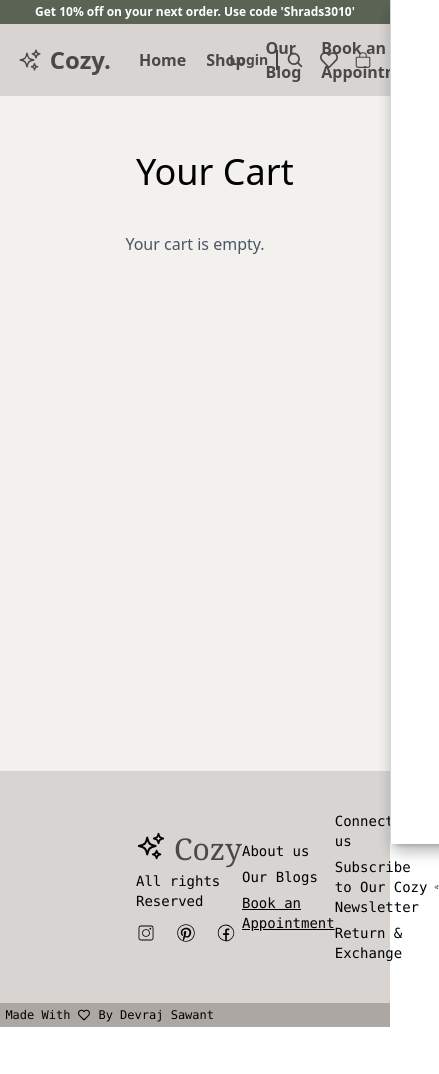
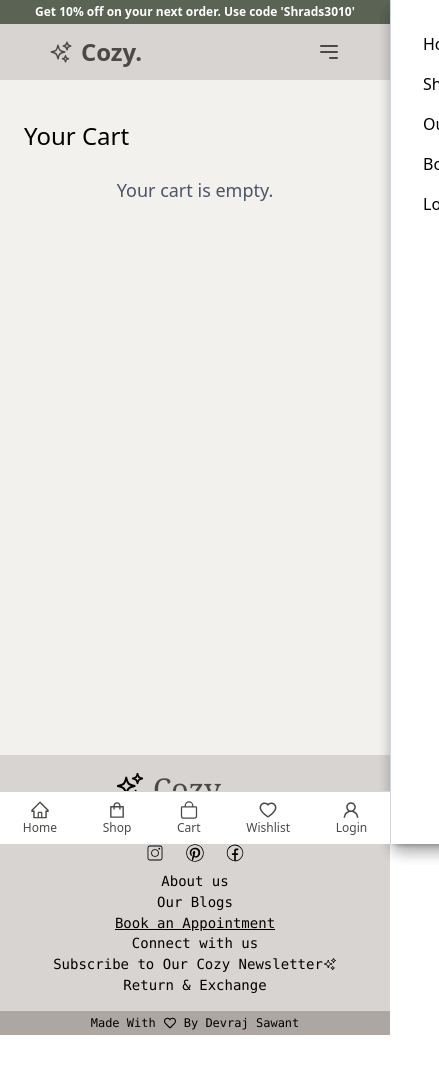
Before and after one commit to devrajsawant/cozy, a Next.js app: page /cart in a window 390 px wide. Shown: the top 1074 px of the page, 439 px wide, since content can reach past the window. Before the commit the page ends 1027 px from the top, so only its background shows below. Built offline with nearby package versions, Linux system fonts and the light colour scheme.

Commit message:
third commit

```diff
--- a/app/account/page.js
+++ b/app/account/page.js
@@ -191,6 +191,7 @@ export default function Account() {
                             alt={item.name}
                             className="w-12 h-12 object-cover"
                           />
+                          <div className="flex flex-col md:flex-row md:justify-between w-full">
                           <div className="flex-1">
                             <h4 className="truncate">{item.name}</h4>
                             <p className="text-gray-600">
@@ -198,9 +199,10 @@ export default function Account() {
                               {item.selectedQuantity}
                             </p>
                           </div>
-                          <span>
+                          <div>
                             ₹{(item.price * item.selectedQuantity) }
-                          </span>
+                          </div>
+                          </div>
                         </div>
                       ))}
                     </div>
--- a/app/cart/page.js
+++ b/app/cart/page.js
@@ -93,19 +93,19 @@ export default function Cart() {
   };
 
   return (
-    <div className="px-24 mx-auto p-4 min-h-[80vh] bg-[#F2F1ED]">
-      <h2 className="text-4xl my-10 ms-10 font-thin">Your Cart</h2>
+    <div className="px-4 md:px-24 mx-auto p-4 min-h-[80vh] bg-[#F2F1ED]">
+    <h2 className="text-2xl md:text-4xl my-6 md:my-10 ms-2 md:ms-10 font-thin">Your Cart</h2>
 
     {cartItems.length > 0 ? (
-        <div className="space-y-6 flex justify-around">
-          <div className="w-[50vw]">
+      <div className="space-y-6 flex flex-col md:flex-row justify-around">
+        {/* Cart Items Section */}
+        <div className="w-full md:w-[55%]">
           {cartItems.map((item) => (
             <div
               key={item.id}
-                className="flex items-center justify-between border-b py-4"
+              className="flex flex-col sm:flex-row items-start sm:items-center justify-between border-b py-4 gap-4"
             >
-                {/* Product Info */}
-                <div className="flex gap-5 w-[25vw]">
+              <div className="flex gap-4 w-full sm:w-[60%] items-center">
                 <button
                   className="text-gray-800 text-sm"
                   onClick={() => removeFromCart(item.id)}
@@ -114,92 +114,76 @@ export default function Cart() {
                 </button>
                 <Link
                   href={`/product/${item.id}`}
-                    passHref
-                    className="flex gap-5"
+                  className="flex gap-3 w-full items-center"
                 >
                   <img
                     src={item.image}
                     alt={item.name}
-                      className="w-18 h-18 object-cover"
+                    className="w-16 h-16 object-cover"
                   />
-                    <div className="w-[14vw]">
-                      <h3 className="text-lg font-serif font-thin truncate">
-                        {item.name}
-                      </h3>
-                      <p className="text-gray-600 font-mono">
-                        ₹{item.price.toFixed(2)}
-                      </p>
+                  <div className="w-full">
+                    <h3 className="text-md font-serif font-thin truncate">{item.name}</h3>
+                    <p className="text-gray-600 font-mono">₹{item.price.toFixed(2)}</p>
                   </div>
                 </Link>
               </div>
 
-                {/* Shipping Cost */}
-                <div className="w-[6vw] text-center mx-5 text-xs">
+              {/* Shipping & Quantity */}
+              <div className="flex flex-col sm:flex-row items-center gap-3 w-full sm:w-[40%] justify-between">
+                <div className="text-center text-xs text-gray-700">
                   {item.price > 1000
                     ? ""
-                    : `Shipping Cost:  ₹ ${(item.price * 0.12).toFixed(2)}`}
+                    : `Shipping: ₹ ${(item.price * 0.12).toFixed(2)}`}
                 </div>
-
-                {/* Quantity Controls */}
-                <div className="flex items-center h-fit gap-2 border w-[10vw] justify-center mx-2 ">
+                <div className="flex items-center border px-3 py-1 text-sm">
+                  <button onClick={() => decreaseQuantity(item.id)}>-</button>
+                  <span className="px-3">{item.selectedQuantity}</span>
                   <button
-                    className="px-2"
-                    onClick={() => decreaseQuantity(item.id)}
-                  >
-                    -
-                  </button>
-                  <span className="px-4">{item.selectedQuantity}</span>
-                  <button
-                    className={`px-2 ${
-                      item.selectedQuantity >= item.quantity
-                        ? "text-gray-400"
-                        : ""
-                    }`}
                     onClick={() => increaseQuantity(item.id)}
                     disabled={item.selectedQuantity >= item.quantity}
+                    className={`${
+                      item.selectedQuantity >= item.quantity ? "text-gray-400" : ""
+                    }`}
                   >
                     +
                   </button>
                 </div>
-
-                {/* Item Total Price */}
-                <div className="w-[10vw] text-right">
-                  ₹ {item.price * item.selectedQuantity}
-                  <span className="text-xs">.00/-</span>
+                <div className="text-right font-medium">
+                  ₹ {item.price * item.selectedQuantity}.00/-
+                </div>
               </div>
             </div>
           ))}
         </div>
 
         {/* Summary Section */}
-          <div className="w-[30vw] border-s ps-5">
-            <div className="text-3xl font-thin border-b border-[#4A4946] pb-4">
+        <div className="w-full md:w-[35%] border-t md:border-t-0 md:border-s md:ps-5 pt-5 md:pt-0">
+          <div className="text-2xl md:text-3xl font-thin border-b border-[#4A4946] pb-4 mb-2">
             Cart Total
           </div>
-            <div className="pt-2 flex justify-between text-md text-[#4A4946]">
+
+          <div className="flex justify-between text-sm md:text-md text-[#4A4946] py-1">
             <span>Shipping Charges:</span>
             <span>₹ {totalShipping.toFixed(2)}</span>
           </div>
-
-            <div className="pt-2 flex justify-between text-md text-[#4A4946]">
-              <span>Subtotal</span>
+          <div className="flex justify-between text-sm md:text-md text-[#4A4946] py-1">
+            <span>Subtotal:</span>
             <span>₹ {subtotal.toFixed(2)}</span>
           </div>
 
-            {/* Coupon Section */}
-            <div className="pt-5 pb-2 mt-5 border-t">
-              <div className="text-sm text-[#32312f] pb-2">
-                Have a coupon code? Enter your code:
-              </div>
-              <div className="flex w-full">
+          {/* Coupon Code */}
+          <div className="pt-4 pb-2 mt-4 border-t">
+            <div className="text-sm pb-2">Have a coupon code?</div>
+            <div className="flex flex-col sm:flex-row gap-2">
               <input
                 type="text"
-                  className="border w-full p-2 text-sm text-thin"
+                className="border p-2 text-sm flex-1"
                 value={couponCode}
                 onChange={(e) => setCouponCode(e.target.value)}
+                placeholder="Enter code"
               />
               <button
-                  className="px-10 bg-[#55534d] text-white py-1 text-lg"
+                className="bg-[#55534d] text-white px-4 py-2 text-sm"
                 onClick={applyCoupon}
               >
                 Apply
@@ -218,13 +202,13 @@ export default function Cart() {
             )}
           </div>
 
-            <div className="py-4 mt-1 flex justify-between font-thin border-t text-xl">
+          <div className="py-4 mt-1 flex justify-between font-thin border-t text-lg md:text-xl">
             <span>Total:</span>
             <span>₹ {Math.ceil(discountedTotal + totalShipping)}.00</span>
           </div>
 
           <button
-              className="w-full bg-[#55534d] text-white py-2 text-lg"
+            className="w-full bg-[#55534d] text-white py-2 text-lg mt-2"
             onClick={() => {
               const checkoutData = {
                 cartItems,
@@ -236,7 +220,7 @@ export default function Cart() {
                 "checkoutdata",
                 JSON.stringify(checkoutData)
               );
-                window.location.href = "/checkout"; // Redirect
+              window.location.href = "/checkout";
             }}
           >
             Checkout
@@ -247,8 +231,9 @@ export default function Cart() {
         </div>
       </div>
     ) : (
-        <p className="text-center text-gray-600">Your cart is empty.</p>
+      <p className="text-center text-gray-600 text-lg">Your cart is empty.</p>
     )}
   </div>
+
   );
 }
--- a/app/layout.js
+++ b/app/layout.js
@@ -5,6 +5,8 @@ import "./globals.css";
 import { IoSearch, IoBagOutline, IoClose } from "react-icons/io5";
 import { FaRegHeart } from "react-icons/fa";
 import { HiOutlineSparkles } from "react-icons/hi2";
+import { HiOutlineMenuAlt3 } from "react-icons/hi";
+
 import { CiInstagram, CiFacebook } from "react-icons/ci";
 import { AiOutlinePinterest } from "react-icons/ai";
 import Link from "next/link";
@@ -12,9 +14,17 @@ import toast, { Toaster } from "react-hot-toast";
 import SearchPanel from "./search";
 import { sendPasswordResetEmail } from "firebase/auth";
 import { auth } from "./firebase";
-import { createUserWithEmailAndPassword, updateProfile , signInWithEmailAndPassword } from "firebase/auth";
-
-
+import {
+  createUserWithEmailAndPassword,
+  updateProfile,
+  signInWithEmailAndPassword,
+} from "firebase/auth";
+import {
+  AiOutlineHome,
+  AiOutlineShopping,
+  AiOutlineHeart,
+  AiOutlineUser,
+} from "react-icons/ai";
 
 export default function RootLayout({ children }) {
   const router = useRouter();
@@ -37,8 +47,7 @@ export default function RootLayout({ children }) {
   const [isForgotPassword, setIsForgotPassword] = useState(false);
   const [resetEmail, setResetEmail] = useState("");
   const [resetMessage, setResetMessage] = useState("");
-
-
+  const [showMobileMenu, setShowMobileMenu] = useState(false);
 
   const updateCartCount = () => {
     const cartData = JSON.parse(localStorage.getItem("cartData")) || [];
@@ -88,12 +97,13 @@ const [resetMessage, setResetMessage] = useState("");
     cart.push(item);
     toast.success("Added to cart");
     localStorage.setItem("cartData", JSON.stringify(cart));
-    window.dispatchEvent(new CustomEvent("cartUpdated", { detail: cart.length }));
+    window.dispatchEvent(
+      new CustomEvent("cartUpdated", { detail: cart.length })
+    );
 
     // Remove from wishlist after adding to cart
     removeFromWishlist(item.id);
   };
-
 
   // Check for token on mount
   useEffect(() => {
@@ -122,7 +132,11 @@ const [resetMessage, setResetMessage] = useState("");
     }
 
     try {
-      const userCredential = await createUserWithEmailAndPassword(auth, formData.email, formData.password);
+      const userCredential = await createUserWithEmailAndPassword(
+        auth,
+        formData.email,
+        formData.password
+      );
       const user = userCredential.user;
 
       await updateProfile(user, {
@@ -141,7 +155,6 @@ const [resetMessage, setResetMessage] = useState("");
         password: "",
         confirmPassword: "",
       });
-
     } catch (error) {
       toast.error("Registration failed: " + error.message);
     }
@@ -150,20 +163,23 @@ const [resetMessage, setResetMessage] = useState("");
   // Login: Check credentials and set user token
   const handleLogin = async () => {
     try {
-      const userCredential = await signInWithEmailAndPassword(auth, formData.email, formData.password);
+      const userCredential = await signInWithEmailAndPassword(
+        auth,
+        formData.email,
+        formData.password
+      );
       const user = userCredential.user;
 
       toast.success("Login successful!");
 
       // Store Firebase UID as the user token
-      localStorage.setItem("userToken", 'LoggedIn');
+      localStorage.setItem("userToken", "LoggedIn");
 
       setIsLoggedIn(true);
       setShowLoginPanel(false);
 
       // Clear sensitive login fields
       setFormData({ ...formData, email: "", password: "" });
-
     } catch (error) {
       toast.error("Login failed: " + error.message);
     }
@@ -181,7 +197,7 @@ const [resetMessage, setResetMessage] = useState("");
   };
 
   return (
-    <html lang="en">
+    <html lang="en" className="">
       <body cz-shortcut-listen="false">
         <Toaster />
         <header>
@@ -190,33 +206,40 @@ const [resetMessage, setResetMessage] = useState("");
               Get 10% off on your next order. Use code 'Shrads3010'
             </div>
             <div className="flex justify-around bg-[#D7D4D2] py-3 relative">
-              <div className="flex w-[45%] gap-5 items-center">
+              <div className="flex md:w-[35%] items-center justify-between">
                 <div className="text-2xl text-[#4A4946] font-bold flex gap-2 px-2 items-center">
                   <HiOutlineSparkles />
                   Cozy.
                 </div>
+
                 <Link href={"/"}>
                   {" "}
-                  <div className="text-[#4A4946] font-semibold">Home</div>
+                  <div className="text-[#4A4946] font-semibold hidden md:block">
+                    Home
+                  </div>
                 </Link>
                 <Link href={"/shop"}>
                   {" "}
-                  <div className="text-[#4A4946] font-semibold">Shop</div>
+                  <div className="text-[#4A4946] font-semibold hidden md:block">
+                    Shop
+                  </div>
                 </Link>
                 <Link href={"/blog"}>
                   {" "}
-                  <div className="text-[#4A4946] font-semibold">Our Blog</div>
+                  <div className="text-[#4A4946] font-semibold hidden md:block">
+                    Our Blog
+                  </div>
                 </Link>
                 <Link href={"/appointment"}>
                   {" "}
-                  <div className="text-[#4A4946] font-semibold">
+                  <div className="text-[#4A4946] font-semibold hidden md:block">
                     Book an Appointment
                   </div>
                 </Link>
               </div>
-              <div className="flex w-[45%] justify-end items-center">
+              <div className="flex md:w-[45%] w-[30%] justify-end items-center ">
                 <div
-                  className="text-[#4A4946] text-sm font-semibold border-e-2 border-[#43423f] px-2 cursor-pointer"
+                  className="text-[#4A4946] text-sm font-semibold border-e-2 border-[#43423f] px-2 cursor-pointer hidden md:block"
                   onClick={() => {
                     if (!isLoggedIn) {
                       setShowLoginPanel(true);
@@ -231,18 +254,18 @@ const [resetMessage, setResetMessage] = useState("");
                 </div>
 
                 <div
-                  className="text-[#4A4946] text-lg font-bold px-2"
+                  className="text-[#4A4946] text-lg font-bold px-2 hidden md:block"
                   onClick={() => setShowSearchPanel(true)}
                 >
                   <IoSearch />
                 </div>
                 <div
-                  className="text-[#4A4946] text-lg font-bold px-2"
+                  className="text-[#4A4946] text-lg font-bold px-2 hidden md:block"
                   onClick={() => setShowWishlistPanel(true)}
                 >
                   <FaRegHeart />
                 </div>
-                <div className="relative text-[#4A4946] text-lg font-bold px-2">
+                <div className="relative text-[#4A4946] text-lg font-bold px-2 hidden md:block">
                   <Link href={"/cart"}>
                     <IoBagOutline />
                     {cartCount > 0 && (
@@ -251,6 +274,13 @@ const [resetMessage, setResetMessage] = useState("");
                       </span>
                     )}
                   </Link>
+                </div>
+
+                <div
+                  className="md:hidden px-2"
+                  onClick={() => setShowMobileMenu(true)}
+                >
+                  <HiOutlineMenuAlt3 className="text-2xl text-[#4A4946]" />
                 </div>
               </div>
             </div>
@@ -265,6 +295,14 @@ const [resetMessage, setResetMessage] = useState("");
             className="fixed inset-0 bg-black/30 z-40 opacity-100 transition-opacity duration-500"
             onClick={() => setShowLoginPanel(false)}
           />
+        )}
+
+        {showMobileMenu && (
+          <div
+            id="search-overlay"
+            className="fixed inset-0 bg-black/30 bg-opacity-50 transition-opacity duration-300"
+            onClick={() => setShowMobileMenu(false)}
+          ></div>
         )}
 
         {/* LOGIN / REGISTER PANEL */}
@@ -283,7 +321,11 @@ const [resetMessage, setResetMessage] = useState("");
 
           {/* Panel Heading */}
           <h2 className="text-3xl font-semibold text-[#4A4946] mb-6 text-center">
-    {isForgotPassword ? "Reset Password" : isRegister ? "Create Account" : "Welcome Back"}
+            {isForgotPassword
+              ? "Reset Password"
+              : isRegister
+              ? "Create Account"
+              : "Welcome Back"}
           </h2>
 
           {isForgotPassword ? (
@@ -306,7 +348,9 @@ const [resetMessage, setResetMessage] = useState("");
               >
                 Send Reset Link
               </button>
-      {resetMessage && <p className="text-sm text-gray-600 mt-2">{resetMessage}</p>}
+              {resetMessage && (
+                <p className="text-sm text-gray-600 mt-2">{resetMessage}</p>
+              )}
               <div className="text-center text-gray-700 mt-4">
                 <a
                   onClick={() => setIsForgotPassword(false)}
@@ -316,7 +360,8 @@ const [resetMessage, setResetMessage] = useState("");
                 </a>
               </div>
             </>
-  ):(<>
+          ) : (
+            <>
               {!isRegister ? (
                 <>
                   {/* Email Input */}
@@ -468,9 +513,8 @@ const [resetMessage, setResetMessage] = useState("");
                   </button>
                 </>
               )}
-  </>)}
-
-
+            </>
+          )}
 
           {/* Toggle Login/Register Link */}
           <div className="text-center text-gray-700 mt-4">
@@ -502,7 +546,7 @@ const [resetMessage, setResetMessage] = useState("");
 
         {/* Wishlist Panel */}
         <div
-          className={`fixed right-0 top-0 w-120 bg-white h-screen shadow-lg p-8 z-50 border-l border-gray-300 transition-transform duration-500 ${
+          className={`fixed right-0 top-0 md:w-120 w-80 bg-white h-screen shadow-lg p-8 z-50 border-l border-gray-300 transition-transform duration-500 ${
             showWishlistPanel ? "translate-x-0" : "translate-x-full"
           }`}
         >
@@ -530,7 +574,7 @@ const [resetMessage, setResetMessage] = useState("");
                   <div className="w-full">
                     <h3 className="text-lg font-semibold">{item.name}</h3>
                     <p className="text-gray-600">Rs. {item.price}</p>
-                    <div className="flex gap-2 mt-1 w-full">
+                    <div className="flex gap-2 mt-1 w-full flex-col md:flex-row">
                       <button
                         className="border border-[#4a4946] w-full px-2"
                         onClick={() => addToCart(item)}
@@ -567,10 +611,50 @@ const [resetMessage, setResetMessage] = useState("");
           /> */}
         </div>
 
+        <div
+          className={`fixed right-0 top-0 w-60 bg-white h-screen shadow-lg p-8 z-50 border-l border-gray-300 transition-transform duration-500 ${
+            showMobileMenu ? "translate-x-0" : "translate-x-full"
+          }`}
+        >
+          <button
+            className="absolute top-4 right-6 text-2xl text-gray-500 hover:text-gray-700 transition"
+            onClick={() => setShowMobileMenu(false)}
+          >
+            <IoClose />
+          </button>
+          <nav className="flex flex-col gap-4">
+            <Link href="/" onClick={() => setShowMobileMenu(false)}>
+              Home
+            </Link>
+            <Link href="/shop" onClick={() => setShowMobileMenu(false)}>
+              Shop
+            </Link>
+            <Link href="/blog" onClick={() => setShowMobileMenu(false)}>
+              Our Blog
+            </Link>
+            <Link href="/appointment" onClick={() => setShowMobileMenu(false)}>
+              Book an Appointment
+            </Link>
+            <div
+              onClick={() => {
+                setShowMobileMenu(false);
+                if (!isLoggedIn) {
+                  setShowLoginPanel(true);
+                  setIsRegister(false);
+                } else {
+                  router.push("/account");
+                }
+              }}
+            >
+              {isLoggedIn ? "My Account" : "Login"}
+            </div>
+          </nav>
+        </div>
+
         {/* FOOTER */}
         <footer>
-          <div className="flex w-full p-10 bg-[#d7d4d2]">
-            <div className="w-full flex flex-col justify-center items-start ps-24">
+          <div className="flex w-full md:p-10 p-4 bg-[#d7d4d2]  flex-col md:flex-row justify-around items-center ">
+            <div className="md:w-full flex flex-col justify-center items-start md:ps-24 ps-0  w-fit mb-2  md:mb-0">
               <div className="">
                 <div className="flex gap-2 mb-1">
                   <HiOutlineSparkles className="text-3xl" />
@@ -579,34 +663,93 @@ const [resetMessage, setResetMessage] = useState("");
                 <div className="mb-3 text-sm font-mono">
                   All rights Reserved
                 </div>
-                <div className="text-xl flex gap-5">
+                <div className="text-xl flex gap-5 justify-center">
                   <CiInstagram />
                   <AiOutlinePinterest />
                   <CiFacebook />
                 </div>
               </div>
             </div>
-            <div className="w-full flex justify-around items-center">
+            <div className="md:w-full w-fit flex justify-center items-center  flex-col md:gap-10  md:flex-row">
               <div className="">
-                <p className="text-sm font-mono mb-1.5">About us</p>
-                <p className="text-sm font-mono mb-1.5">Our Blogs</p>
-                <p className="text-sm underline font-mono">
+                <p className="text-sm text-center md:text-start font-mono md:mb-1.5 mb-[1px]">
+                  About us
+                </p>
+                <p className="text-sm text-center md:text-start font-mono md:mb-1.5 mb-[1px]">
+                  Our Blogs
+                </p>
+                <p className="text-sm text-center md:text-start underline font-mono">
                   Book an Appointment
                 </p>
               </div>
               <div>
-                <p className="text-sm font-mono mb-1.5">Connect with us</p>
-                <p className="text-sm font-mono mb-1.5 flex gap-1.5 items-center">
+                <p className="text-sm font-mono md:mb-1.5 mb-[1px] text-center md:text-start">
+                  Connect with us
+                </p>
+                <p className="text-sm font-mono md:mb-1.5 mb-[1px] flex md:gap-1.5 gap-0 items-center ">
                   Subscribe to Our Cozy Newsletter <HiOutlineSparkles />
                 </p>
-                <p className="text-sm font-mono">Return & Exchange</p>
+                <p className="text-sm font-mono text-center md:text-start">
+                  Return & Exchange
+                </p>
               </div>
             </div>
           </div>
-          <div className="h-fit flex items-center justify-end gap-2 text-xs py-1 font-mono pe-44 text-black bg-[#ada7a3]">
+          <div className="h-fit flex items-center md:justify-end justify-center gap-2 text-xs py-1 font-mono md:pe-44 pe-0 text-black bg-[#ada7a3] mb-12.5 md:mb-0">
             Made With <FaRegHeart /> By Devraj Sawant
           </div>
         </footer>
+
+{/* bottom nav bar  */}
+        <div className="fixed bottom-0 left-0 w-full bg-white border-t border-gray-300 flex justify-around items-center py-2 z-50 md:hidden">
+          <Link
+            href="/"
+            className="flex flex-col items-center text-[#4A4946] text-xs"
+          >
+            <AiOutlineHome className="text-xl" />
+            <span>Home</span>
+          </Link>
+          <Link
+            href="/shop"
+            className="flex flex-col items-center text-[#4A4946] text-xs"
+          >
+            <AiOutlineShopping className="text-xl" />
+            <span>Shop</span>
+          </Link>
+          <Link
+            href="/cart"
+            className="flex flex-col items-center text-[#4A4946] text-xs relative"
+          >
+            <IoBagOutline className="text-xl" />
+            <span>Cart</span>
+            {cartCount > 0 && (
+              <span className="absolute top-0 left-4 bg-red-500 text-white w-4 h-4 flex items-center justify-center rounded-full text-[10px] font-thin">
+                {cartCount}
+              </span>
+            )}
+          </Link>
+          <div
+            onClick={() => setShowWishlistPanel(true)}
+            className="flex flex-col items-center text-[#4A4946] text-xs cursor-pointer"
+          >
+            <AiOutlineHeart className="text-xl" />
+            <span>Wishlist</span>
+          </div>
+          <div
+            className="flex flex-col items-center text-[#4A4946] text-xs cursor-pointer"
+            onClick={() => {
+              if (!isLoggedIn) {
+                setShowLoginPanel(true);
+                setIsRegister(false);
+              } else {
+                router.push("/account");
+              }
+            }}
+          >
+            <AiOutlineUser className="text-xl" />
+            <span>{isLoggedIn ? "Account" : "Login"}</span>
+          </div>
+        </div>
       </body>
     </html>
   );
```
Also changed, not shown: app/appointment/page.js (+6 -6 lines), app/checkout/page.js (+8 -6 lines), app/page.js (+33 -30 lines), app/product/[id]/page.js (+17 -12 lines), app/shop/page.js (+15 -15 lines). Lines whose indentation alone changed are shown as unchanged.
